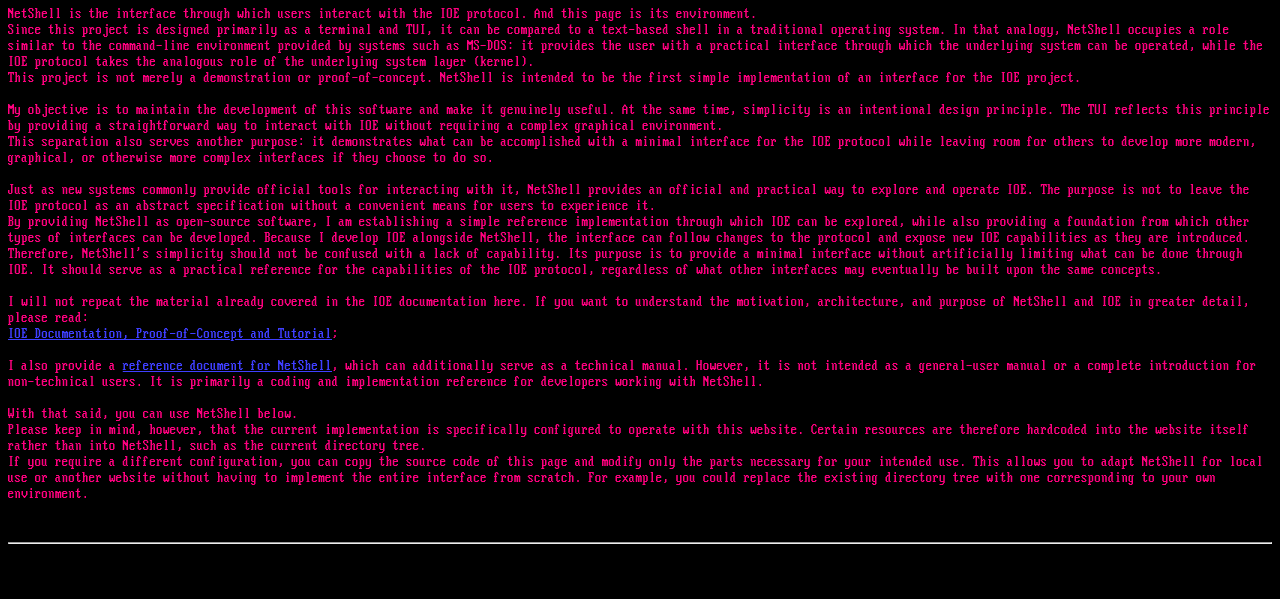
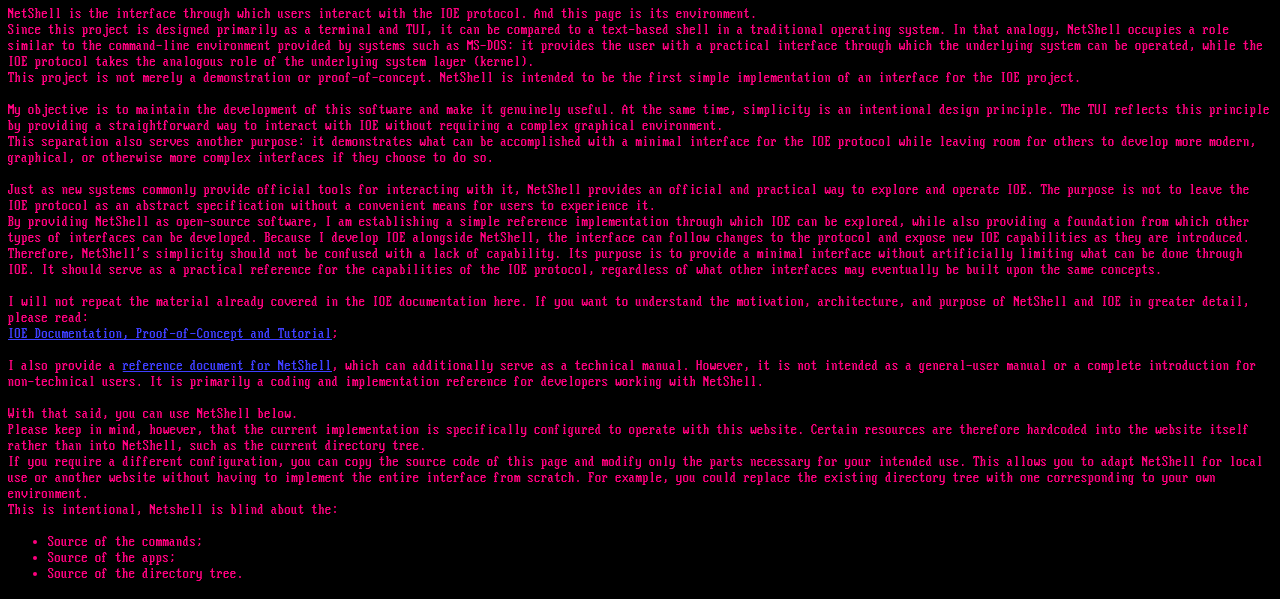
Before and after one commit to Sophia-Cristina/Sophia-Cristina.github.io, a plain HTML site: page NetShell/NetShell.html in a window 1280 px wide. Shown: the part 69-668 px from the top of the page. Drawn offline with Linux system fonts and the light colour scheme.

Commit message:
Update NetShell.html

```diff
--- a/NetShell/NetShell.html
+++ b/NetShell/NetShell.html
@@ -26,6 +26,13 @@
   With that said, you can use NetShell below.<br>
   Please keep in mind, however, that the current implementation is specifically configured to operate with this website. Certain resources are therefore hardcoded into the website itself rather than into NetShell, such as the current directory tree.<br>
   If you require a different configuration, you can copy the source code of this page and modify only the parts necessary for your intended use. This allows you to adapt NetShell for local use or another website without having to implement the entire interface from scratch. For example, you could replace the existing directory tree with one corresponding to your own environment.<br>
+  This is intentional, Netshell is blind about the:<br>
+  <ul>
+    <li>Source of the commands;</li>
+    <li>Source of the apps;</li>
+    <li>Source of the directory tree.</li>
+  </ul>
+  It is made this way for modularity sake.<br>
   <br><br>
   <hr>
   <br><br>
```
